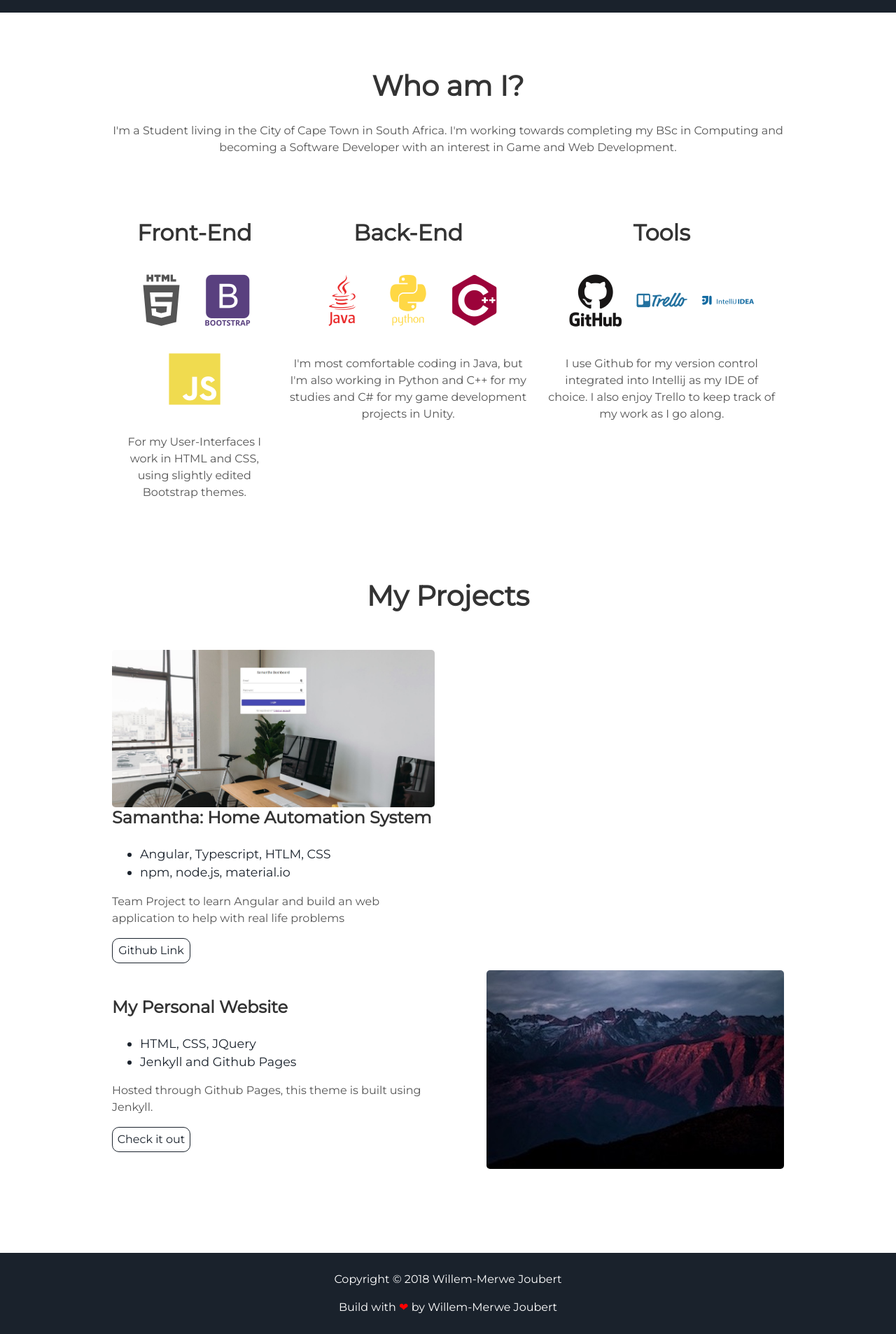
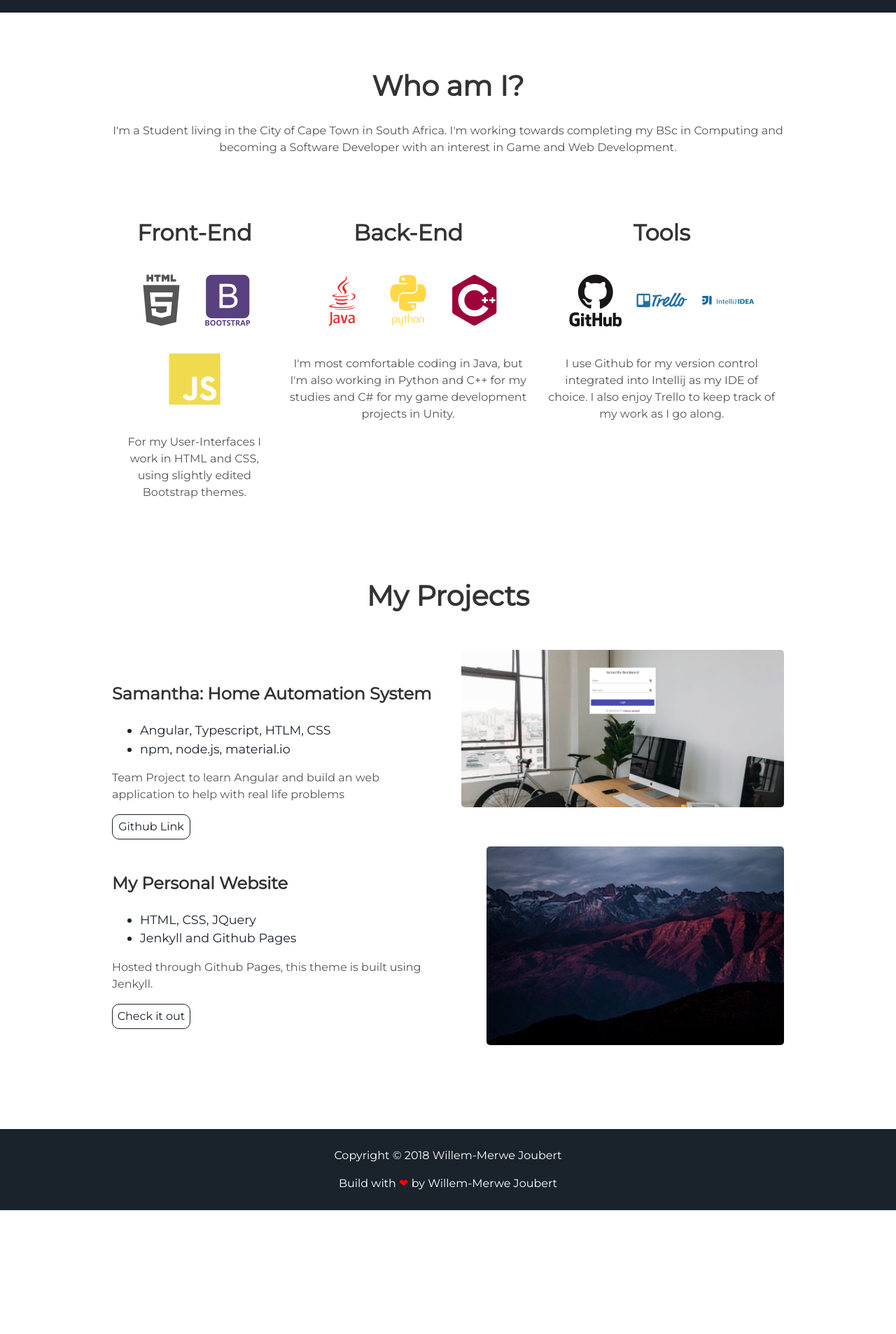
Before and after one commit to Willem-Merwe/Willem-Merwe.github.io, a Jekyll site: the page built from index.html, in a window 1280 px wide. Shown: the part 882-2789 px from the top of the page at 70% size. Built offline with Jekyll 4.4.1, drawn with Linux system fonts in a browser that asks for light colours; after the commit the page ends 2612 px from its top, so only the background shows below that.

Commit message:
pushed samantha image to right

```diff
--- a/_includes/projects.html
+++ b/_includes/projects.html
@@ -2,8 +2,8 @@
   <h1> My Projects </h1>
 </div>
 <div class="user-projects">
-  <div class="images-left">
-    <img alt="mountains" src="{{ "/assets/img/samantha_login.JPG" | prepend: site.baseurl }}" />
+  <div class="images-right">
+    <img alt="loginscreen" src="{{ "/assets/img/samantha_login.JPG" | prepend: site.baseurl }}" />
   </div>
   <div class="contents">
     <h3>Samantha: Home Automation System</h3>
```
